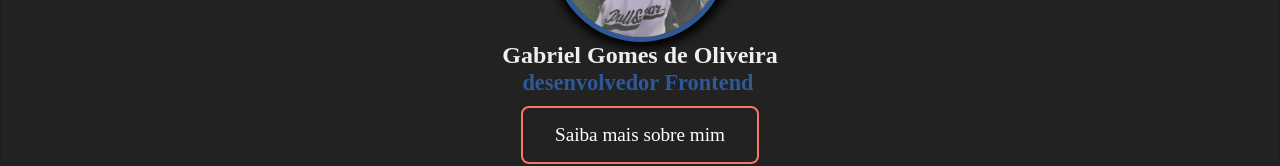
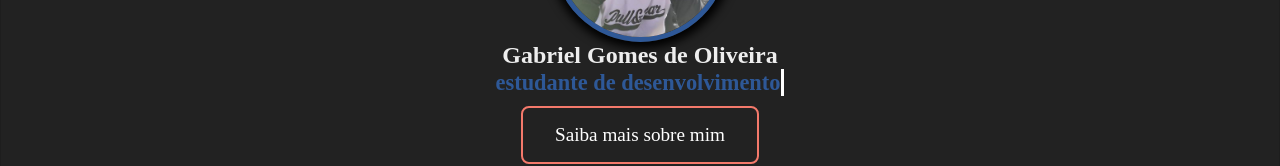
Before and after one commit to gabrielgomeso/portfolio, a Vue app: page / in a window 1280 px wide. Shown: the part 435-601 px from the top of the page. Built offline with nearby package versions, Linux system fonts and the light colour scheme.

Commit message:
Change greetings text and About styiling

```diff
--- a/src/components/About.vue
+++ b/src/components/About.vue
@@ -73,7 +73,11 @@
 
 @media (max-width: 1200px) {
   .about-block{
+    gap: 0px;
+    grid-template-columns: 1fr;
+
     .about-text--block {
+
       grid-column: 2 / 5;
 
     }
--- a/src/components/Greetings.vue
+++ b/src/components/Greetings.vue
@@ -12,7 +12,7 @@ export default {
       return {
         typeValue: '',
         typeStatus: false,
-        typeArray: ['desenvolvedor Frontend', 'viajante no tempo e espaço', 'mestre de RPG', 'main Syndra no LoL', 'o (nem tão) famoso Gabigol'],
+        typeArray: ['estudante de desenvolvimento', 'viajante no tempo e espaço', 'Sage duelista no Valorant', 'amante de Karaokê'],
         typingSpeed: 50,
         erasingSpeed: 50,
         newTextDelay: 2000,
```
